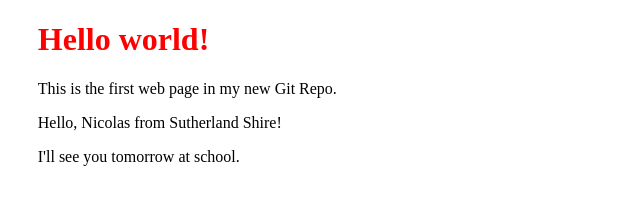
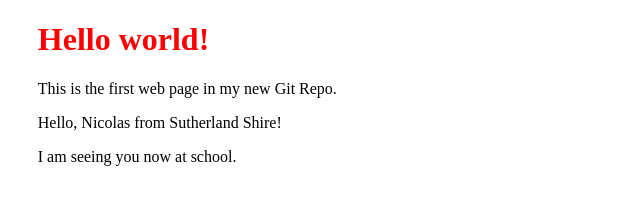
Before and after one commit to imacki/imacki.github.io, a plain HTML site: page index.html in a window 1280 px wide. Shown: the full height of the page, 0-640 px from the left. Drawn offline with Linux system fonts and the light colour scheme.

Commit message:
Update index.html

```diff
--- a/index.html
+++ b/index.html
@@ -15,6 +15,6 @@
 		<h1>Hello world!</h1>
 		<p>This is the first web page in my new Git Repo.</p>
 		<p>Hello, Nicolas from Sutherland Shire!</p>
-		<p>I'll see you tomorrow at school.</p>
+		<p>I am seeing you now at school.</p>
 	</body>
 </html>
```
